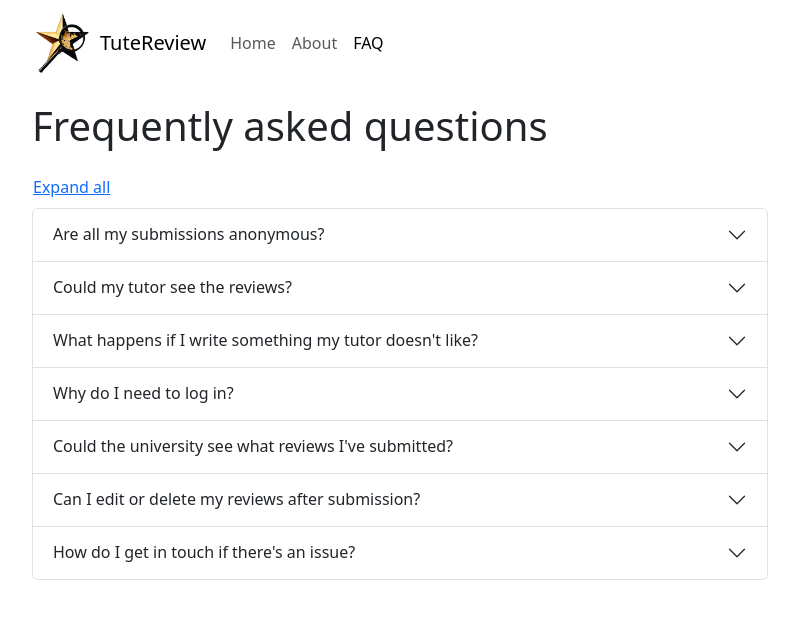
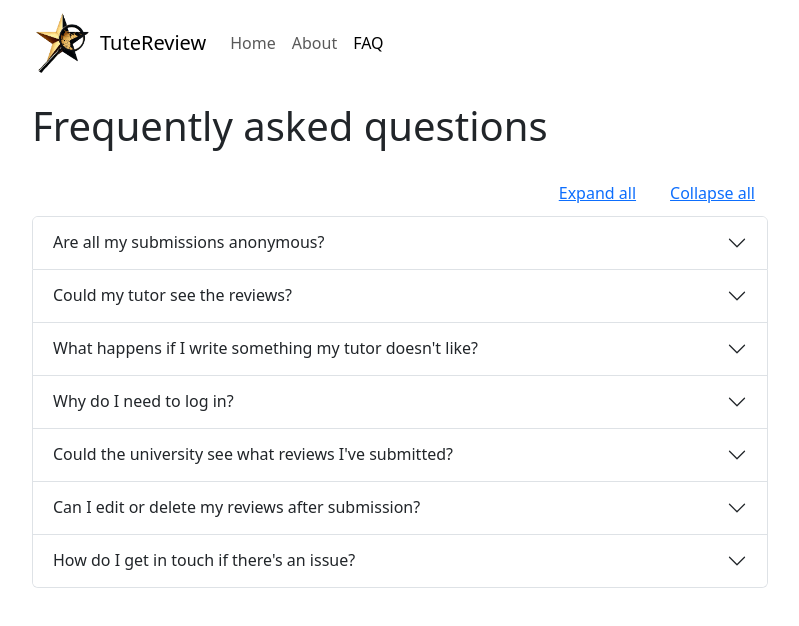
Before and after one commit to selvaradov/tutereview, a React (Create React App) app in the folder client/: page /faq in a window 1280 px wide. Shown: the top 626 px of the page, without its empty margins (50-849 px from the left). Built offline with nearby package versions, Linux system fonts and the light colour scheme; no server answers.

Commit message:
have separate expand/collapse toggles

```diff
--- a/client/src/components/FAQPage.tsx
+++ b/client/src/components/FAQPage.tsx
@@ -59,19 +59,20 @@ const FAQPage: React.FC = () => {
     );
   };
 
-  const toggleAll = () => {
-    setActiveKeys(activeKeys.length === faqData.length ? [] : faqData.map((_, index) => index.toString()));
+  const expandAll = () => {
+    setActiveKeys(faqData.map((_, index) => index.toString()));
+  };
+
+  const collapseAll = () => {
+    setActiveKeys([]);
   };
 
   return (
     <PageLayout title="Frequently asked questions">
-      <Button
-        variant="link"
-        onClick={toggleAll}
-        className="p-0 mb-2"
-      >
-        {activeKeys.length === faqData.length ? 'Collapse all' : 'Expand all'}
-      </Button>
+      <div className="mb-1 d-flex justify-content-end">
+        <Button variant="link" onClick={expandAll} className="me-2">Expand all</Button>
+        <Button variant="link" onClick={collapseAll}>Collapse all</Button>
+      </div>
       <Accordion activeKey={activeKeys}>
         {faqData.map((item, index) => (
           <Accordion.Item eventKey={index.toString()} key={index}>
```
